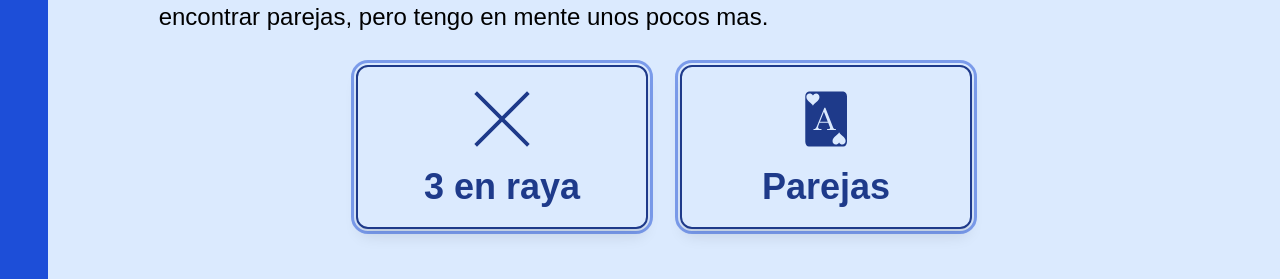
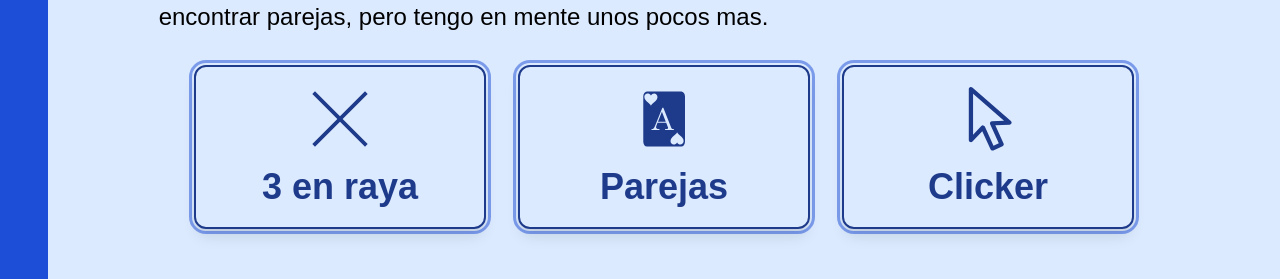
Before and after one commit to irenealcaine/el-rincon-de-no-pensar, a React (Create React App) app: page /games in a window 1280 px wide. Shown: the part 303-582 px from the top of the page. Built offline with nearby package versions, Linux system fonts and the light colour scheme.

Commit message:
Update MenuItems.js

```diff
--- a/src/data/MenuItems.js
+++ b/src/data/MenuItems.js
@@ -10,6 +10,7 @@ import { RxLapTimer } from "react-icons/rx";
 import { TfiClose } from "react-icons/tfi";
 import { TbPuzzle } from "react-icons/tb";
 import { GiCardAceHearts } from "react-icons/gi";
+import { RxCursorArrow } from "react-icons/rx";
 
 const menuItems = [
   {
@@ -76,6 +77,12 @@ const menuItems = [
         icon: <GiCardAceHearts className="h-6" />,
         bigIcon: <GiCardAceHearts className="h-16 w-16" />,
       },
+      {
+        title: "Clicker",
+        to: "/games/idle",
+        icon: <RxCursorArrow className="h-6" />,
+        bigIcon: <RxCursorArrow className="h-16 w-16" />,
+      },
     ],
   },
 ];
```
